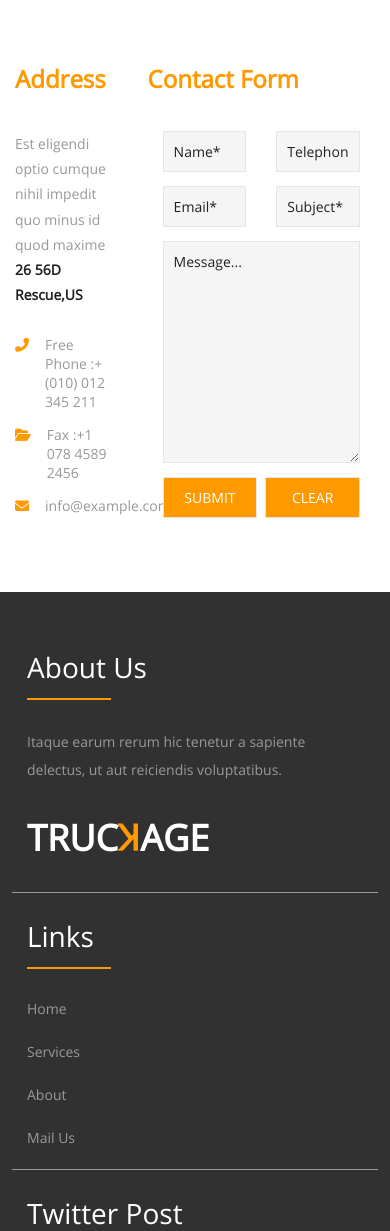
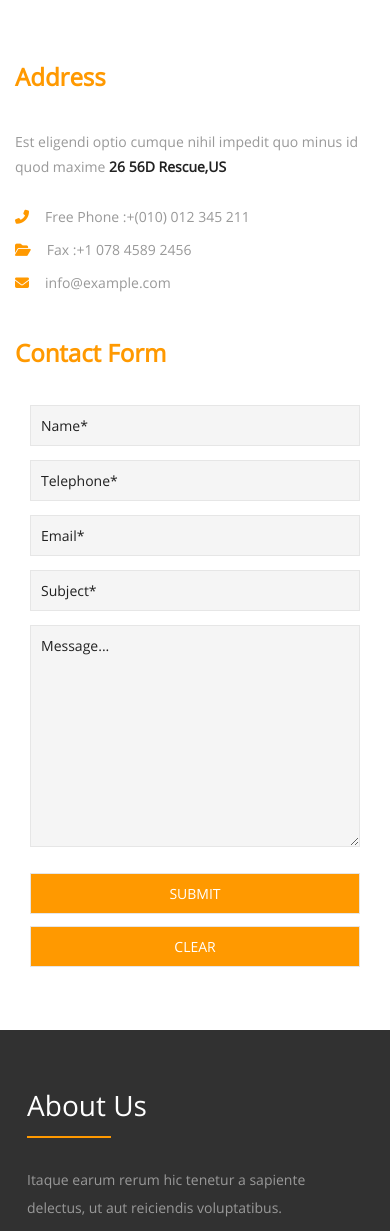
Before and after one commit to WittekSGC/DIPLOM, a PHP site: page /sites/mail.html in a window 390 px wide. Shown: the part 844-2075 px from the top of the page. Run offline with PHP 8.4, Linux system fonts and the light colour scheme; some libraries are stand-ins or nearby versions.

Commit message:
02.12(15:43)

```diff
--- a/css/style.css
+++ b/css/style.css
@@ -2074,6 +2074,20 @@ section.statistic .container {
     .statistic .bars .bar{
         margin:0;
     }
+
+    .mail .contact {
+        flex-direction: column;
+    }
+
+    .mail .left,
+    .mail .right {
+        width: 100%;
+    }
+
+    .mail .map-container {
+        padding: 0 15px;
+        box-sizing: border-box;
+    }
 }
 
 
@@ -2133,11 +2147,11 @@ section.statistic .container {
     .counter .items .item {
         width: 50%;
         box-sizing: border-box;
-        margin: 36px 0;
+        margin-top: 36px;
     }
 
     .counter .container {
-        padding: 0;
+        padding: 0 0 30px;
     }
 
     .counter .items .item .number {
@@ -2146,6 +2160,11 @@ section.statistic .container {
 
     .counter .items .item p {
         font-size: 16px;
+    }
+
+    .mail .contact form .w50 {
+        width: 100%;
+
     }
 }
 
@@ -2207,6 +2226,18 @@ section.statistic .container {
 
     .gphoto img{
         width: 200%;
+    }
+
+    .statistic .text p {
+        margin: 14px 0 14px;
+    }
+
+    .statistic .text ol li {
+        margin-bottom: 14px;
+    }
+
+    .counter .items .item .number {
+        margin: 10px 0 5px;
     }
 }
 
@@ -2298,6 +2329,15 @@ section.statistic .container {
     section.statistic .container {
         padding: 48px 0;
     }
+
+    .mail .contact form .buttons {
+        flex-direction: column;
+    }
+
+    .mail .contact form .btn {
+        width: 100%;
+        margin-top: 12px;
+    }
 }
 
 @media all and (max-width:420px) {
@@ -2388,6 +2428,28 @@ section.statistic .container {
     .counter .items .item .number {
         font-size: 24px;
     }
-}
-
-/************************************************************/
+
+    .contacts * {
+        font-size: 12px;
+    }
+}
+
+@media all and (max-width:360px) {
+    .border-header {
+        padding: 24px 0;
+    }
+
+    .border-header .header .title {
+        font-size: 28px;
+    }
+
+    .border-header .header .desc {
+        font-size: 14px;
+    }
+
+    .counter .items .item p {
+        font-size: 14px;
+    }
+}
+
+/************************************************************/
```
